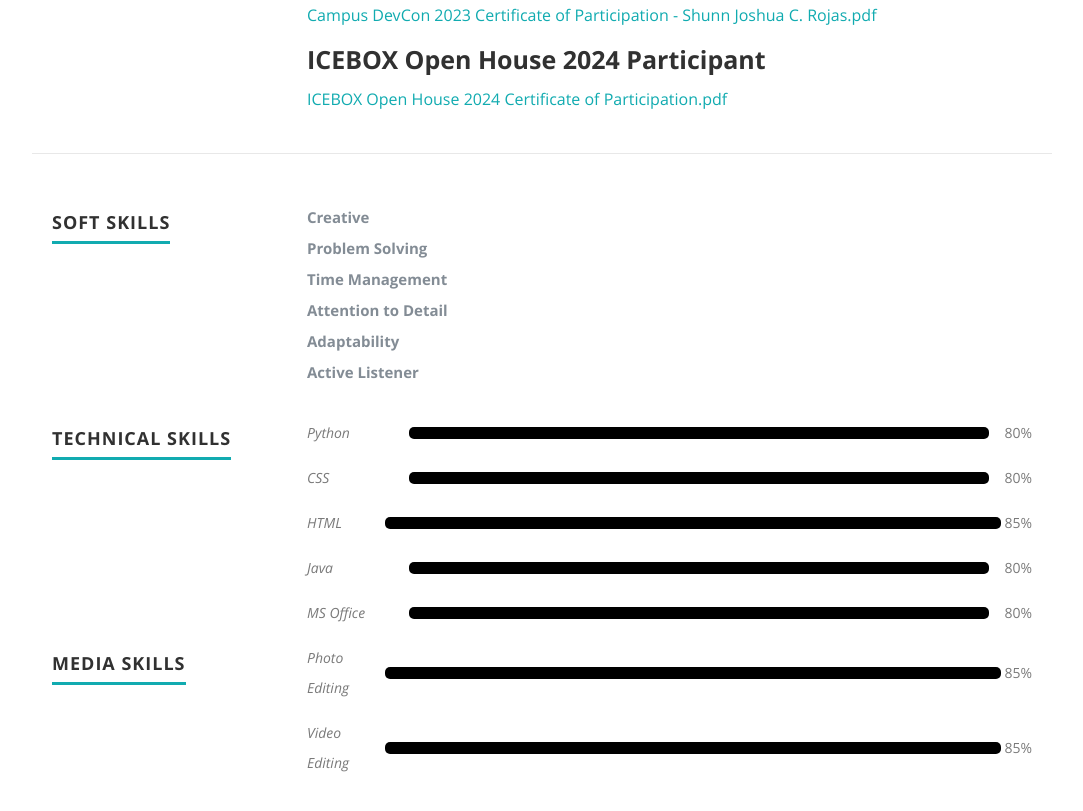
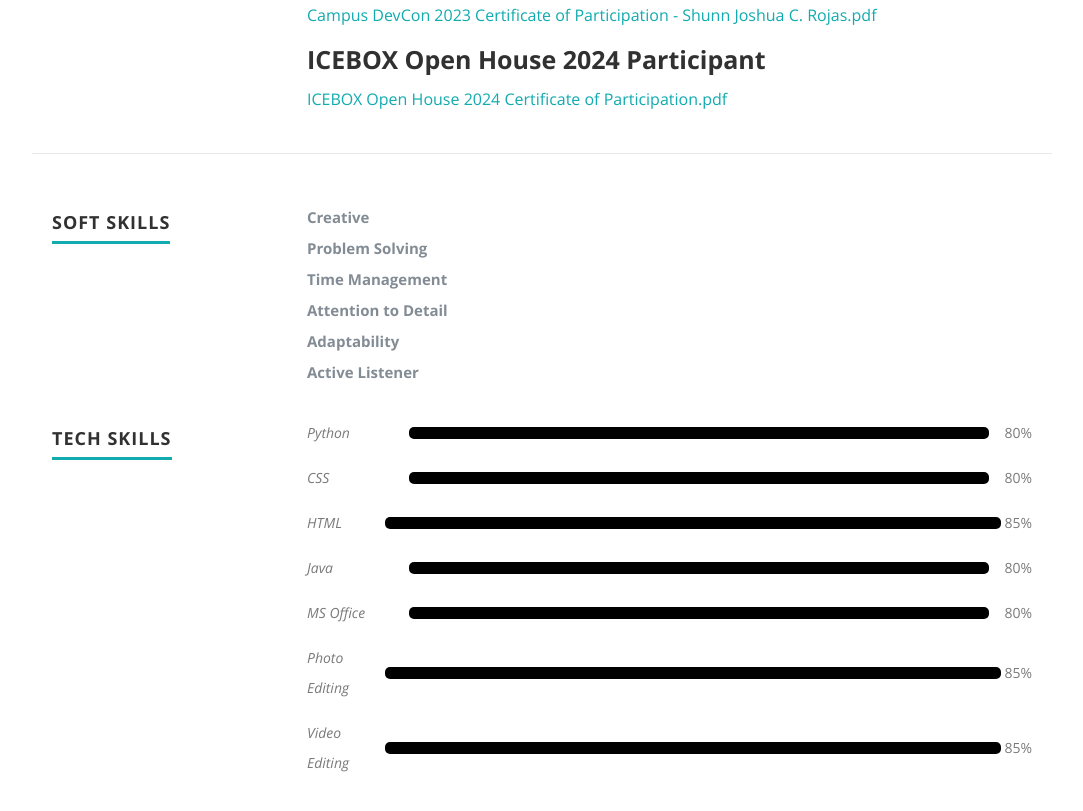
Before and after one commit to ShuJo1443/SJResume, a plain HTML site: page index.html in a window 1280 px wide. Shown: the part 2737-3548 px from the top of the page, without its empty margins (98-1181 px from the left). Drawn offline with nearby package versions, Linux system fonts and the light colour scheme.

Commit message:
Update index.html

```diff
--- a/index.html
+++ b/index.html
@@ -376,7 +376,7 @@
 
    <!-- Technical Skills -->
    <div class="three columns header-col">
-      <h1><span>Technical Skills</span></h1>
+      <h1><span>Tech Skills</span></h1>
    </div>
    <div class="nine columns">
       <div class="bars">
@@ -386,28 +386,13 @@
             <li><em>HTML</em><span class="bar-expand html5" data-percentage="85"></span><span class="percent">85%</span></li>
             <li><em>Java</em><span class="bar-expand ms-office" data-percentage="80"></span><span class="percent">80%</span></li>
             <li><em>MS Office</em><span class="bar-expand ms-office" data-percentage="80"></span><span class="percent">80%</span></li>
+	    <li><em>Photo Editing</em><span class="bar-expand photoshop" data-percentage="85"></span><span class="percent">85%</span></li>
+            <li><em>Video Editing</em><span class="bar-expand video-edit" data-percentage="85"></span><span class="percent">85%</span></li>
          </ul>
       </div>
    </div>
 
 </div> <!-- End Technical Skills -->
-
-<div class="row skill">
-
-   <!-- Media Skills -->
-   <div class="three columns header-col">
-      <h1><span>Media Skills</span></h1>
-   </div>
-   <div class="nine columns">
-      <div class="bars">
-         <ul class="skills">
-            <li><em>Photo Editing</em><span class="bar-expand photoshop" data-percentage="85"></span><span class="percent">85%</span></li>
-            <li><em>Video Editing</em><span class="bar-expand video-edit" data-percentage="85"></span><span class="percent">85%</span></li>
-         </ul>
-      </div>
-   </div>
-
-</div> <!-- End Media Skills -->
 
 </section> <!-- Resume Section End-->
 
```
